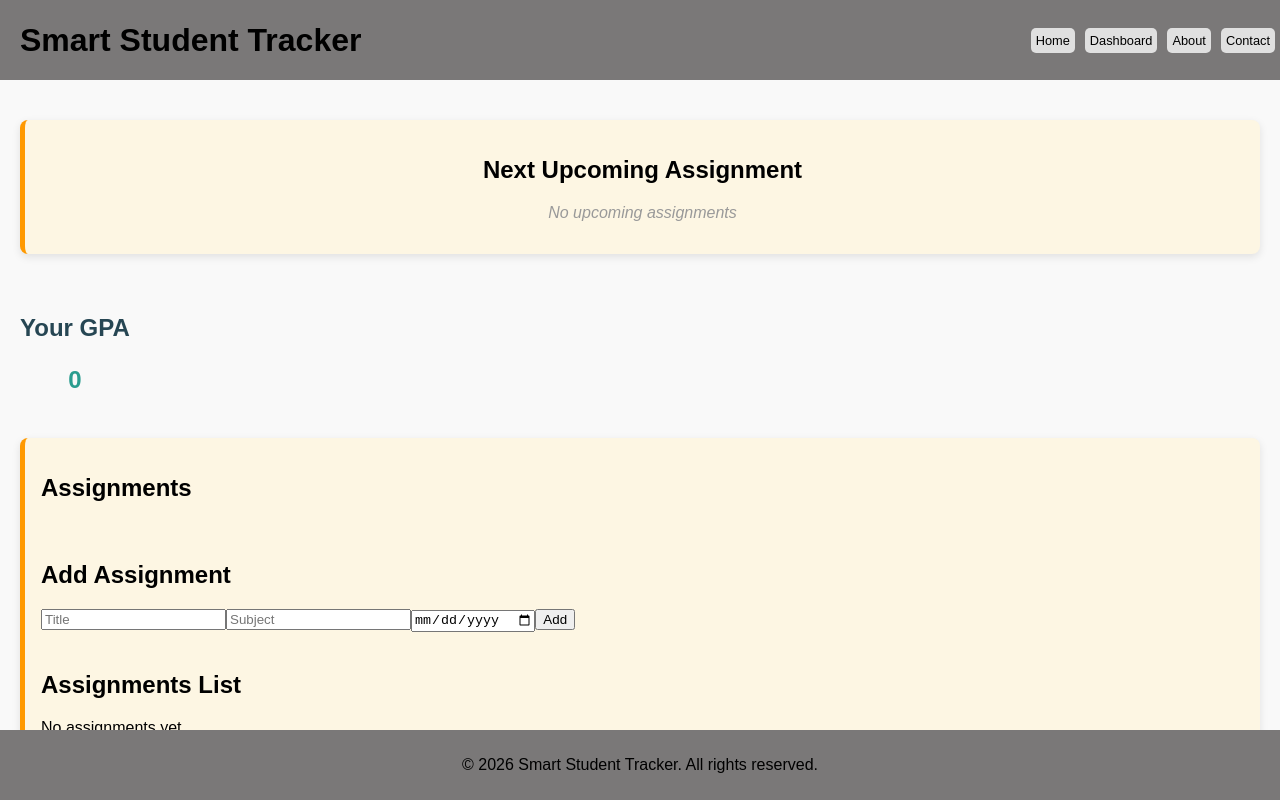
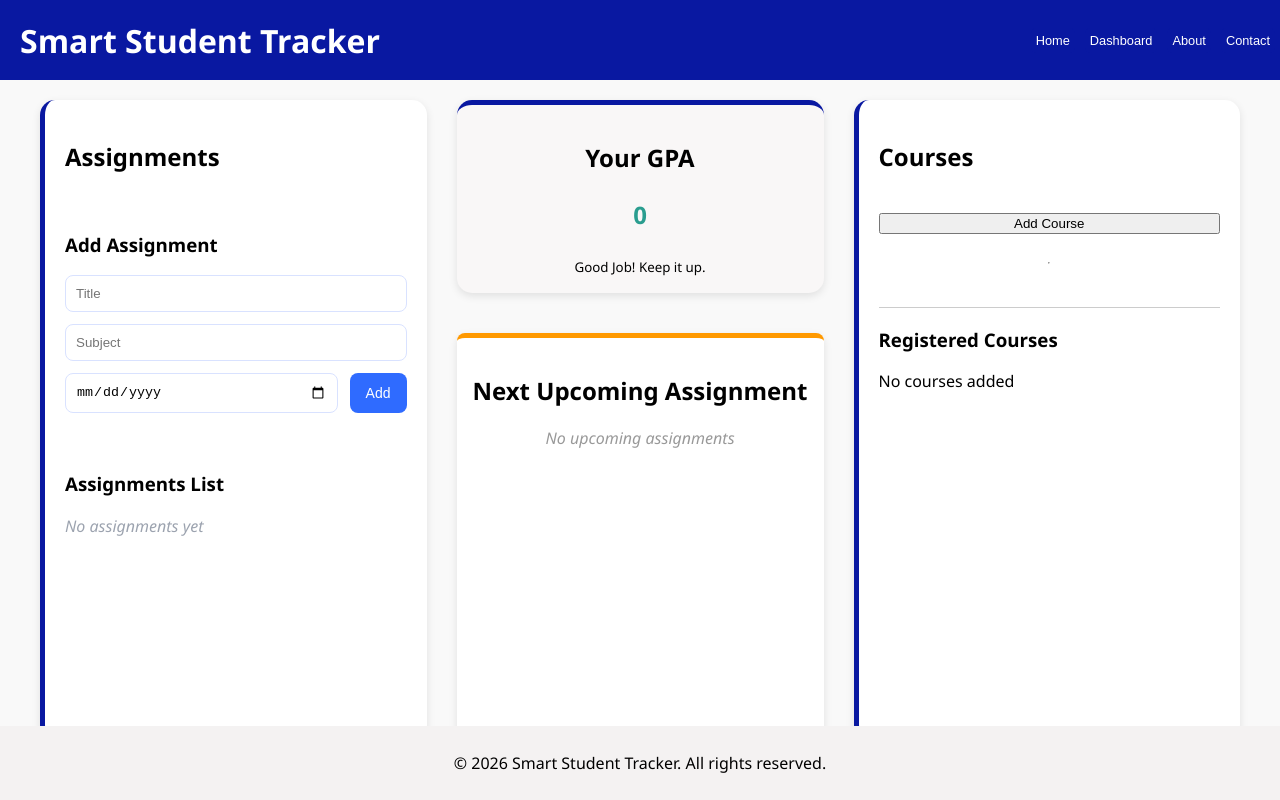
Before and after one commit to Navya-git-account/smart-student-tracker-react-app, a React (Vite) app: page / in a window 1280 px wide. Both pictures are taken after a click on the button "Dashboard". Built offline with nearby package versions, Linux system fonts and the light colour scheme.

Commit message:
I have changed css styling of assignment form and added edit button

```diff
--- a/src/App.css
+++ b/src/App.css
@@ -1,31 +1,51 @@
-/* =================== Dashboard Flex Layout =================== */
+/* =================== Dashboard Layout =================== */
 .dashboard-flex {
   display: flex;
   flex-wrap: wrap;
-  gap: 20px;
-  padding: 60px 20px 80px 20px;
+  gap: 10px;
+  padding: 40px 20px 60px 20px;
   justify-content: space-between;
+  align-items: flex-start;
 }
 
-/* Generic block styling */
-.block {
-  flex: 1 1 45%; /* grow/shrink, min width 45% */
-  background-color: #f4f4f9;
-  border: 2px solid #3f404656;
-  border-radius: 12px;
-  padding: 20px;
-  box-shadow: 0 3px 8px rgba(0,0,0,0.1);
-  margin-bottom: 20px;
+/* =================== Columns =================== */
+.left-column,
+.right-column {
+  flex: 1;           /* all grow equally */
+  min-width: 250px;  /* ensures responsive shrink doesn’t break layout */
+  max-width: none;
+  display: flex;
 }
-
+.middle-column {
+  display: flex;
+  flex-direction: column;
+  gap: 10px;
+}
+.middle-block {
+  display: flex;
+  flex-direction: column;
+  gap: 10px;           /* spacing between GPA and Upcoming */
+  flex: 1;             /* make the container fill middle column */
+}
 /* =================== GPA Block =================== */
 .gpa-block {
+  background-color: #f9f7f7;
+  border-top: 5px solid #0918a1;
+  box-shadow: 0 3px 8px rgba(0,0,0,0.1);
+  padding: 16px;
+  border-radius: 15px;
   text-align: center;
+  margin: 60px 0px 10px;
+
+}
+.gpa-block:hover {
+  transform: translateY(-1px);
+  box-shadow: 0 4px 12px rgba(0,0,0,0.15);
 }
 
 .gpa-block h2 {
   margin-bottom: 10px;
-  color: #264653;
+  color: #000000;
 }
 
 .gpa-block p {
@@ -35,33 +55,108 @@
 }
 
 /* =================== Assignment / Course Cards =================== */
-.assignment-card,
-.course-card {
-  background-color: #fffbe6;
-  border: 1px solid #ffd580;
-  border-radius: 8px;
-  padding: 12px;
-  margin-bottom: 10px;
-  transition: transform 0.2s, box-shadow 0.2s;
+.assignmentform,
+.courseform {
+  background-color: #ffffff;
+  border-left: 5px solid #0918a1;
+  border-radius: 15px;
+  padding: 20px;
+  margin: 60px 20px 40px;
+  box-shadow: 0 3px 8px rgba(0,0,0,0.1);
+
+  display: flex;
+  flex-direction: column;
+  gap: 20px;
+
+  width: 100%;
+  m-width: 400px;
+  height: auto;
+  min-height: 600px;
+
+  overflow-y: auto;
 }
 
-.assignment-card:hover,
-.course-card:hover {
-  transform: translateY(-2px);
+.assignmentform:hover,
+.courseform:hover {
+  transform: translateY(-1px);
   box-shadow: 0 4px 12px rgba(0,0,0,0.15);
+}
+.assignment-form {
+  display: flex;
+  flex-wrap: wrap;
+  gap: 12px;
+  flex-direction: row;
+}
+.assignment-form input{
+  flex: 1;
+  padding: 10px;
+  border: 1px solid #d9e2ff;
+  border-radius: 8px;
+  outline: none;
+}
+.add-btn {
+  padding: 10px 16px;
+  border: none;
+  border-radius: 8px;
+  background: #2f6bff;
+  color: white;
+  font-size: 14px;
+  font-weight: 500;
+  cursor: pointer;
+  transition: all 0.2s ease;
 }
 
 .assignment-title {
   font-weight: 600;
-  font-size: 1.1rem;
-  color: #d35400;
-  margin-bottom: 4px;
+  color: #2563eb;
+  margin-bottom: 0;
 }
 
 .assignment-subject {
   font-size: 0.95rem;
   color: #555;
   margin-bottom: 4px;
+}
+.assignment-title.completed {
+  color: #16a34a; /* green */
+  text-decoration: line-through;
+}
+
+/* ACTION BUTTONS */
+.icon-btn {
+  border: none;
+  background: transparent;
+  cursor: pointer;
+  font-size: 16px;
+  padding: 6px;
+  border-radius: 6px;
+  transition: background 0.2s;
+}
+
+.icon-btn.edit {
+  color: #2563eb;
+}
+
+.icon-btn.delete {
+  color: #ef4444;
+}
+
+.icon-btn:hover {
+  background: #eef2ff;
+}
+
+/* VIEW ALL LINK */
+.view-all {
+  color: #2563eb;
+  margin-top: 10px;
+  cursor: pointer;
+  font-size: 14px;
+}
+
+/* EMPTY TEXT */
+.empty-text {
+  color: #9ca3af;
+  font-style: italic;
 }
 
 .assignment-deadline {
@@ -77,14 +172,20 @@
 
 /* =================== Upcoming Assignment Block =================== */
 .upcoming-deadline-block {
-  background-color: #fdf6e3;
-  border-left: 5px solid #ff9900;
+  background-color: #ffffff;
+  border-top: 5px solid #ff9900;
   padding: 16px;
   border-radius: 8px;
   box-shadow: 0 3px 8px rgba(0,0,0,0.1);
-  width: 100%;
-  margin: 60px auto 20px auto;
+  max-width: max-content;
+  min-height: 395px;
+  margin: 20px auto 20px auto;
   text-align: center;
+  overflow-y: auto;
+}
+.upcoming-deadline-block:hover {
+  transform: translateY(-1px);
+  box-shadow: 0 4px 12px rgba(0,0,0,0.15);
 }
 
 .no-assignment {
@@ -93,28 +194,12 @@
 }
 
 /* =================== Forms =================== */
-.assignmentform {
-  background-color: #fdf6e3;
-  border-left: 5px solid #ff9900;
-  padding: 16px;
-  border-radius: 8px;
-  box-shadow: 0 3px 8px rgba(0,0,0,0.1);
-  display: flex;
-  flex-direction: column;
-  gap: 20px;
-  width: 100%;
+
+.assignment-list {
+  margin-top: 20px;
 }
-.courseform {
-    background-color: #fdf6e3;
-  border-left: 5px solid #ff9900;
-  padding: 16px;
-  border-radius: 8px;
-  box-shadow: 0 3px 8px rgba(0,0,0,0.1);
-  display: flex;
-  flex-direction: column;
-  gap: 20px;
-  width: 100%;
-}
+
+
 /* Scrollable course list */
 .course-list-container {
   max-height: 300px;
@@ -123,23 +208,158 @@
   margin-top: 15px;
   border-top: 1px solid #ccc;
 }
+.assignment-row {
+  display: flex;
+  justify-content: space-between;
+  align-items: center;
+  background: #f9fafc;
+  border-radius: 12px;
+  padding: 14px;
+  margin-bottom: 12px;
+  border: 1px solid #e5e7eb;
+  transition: all 0.2s ease;
+}
+.assignment-row:hover {
+  box-shadow: 0 4px 12px rgba(0,0,0,0.08);
+}
 
-/* =================== Responsive =================== */
+/* LEFT SIDE */
+.assignment-left {
+  display: flex;
+  align-items: center;
+  gap: 12px;
+}
+
+.assignment-left input[type="checkbox"] {
+  width: 18px;
+  height: 18px;
+  accent-color: #22c55e; /* green */
+  cursor: pointer;
+}
+/* =================== Pages =================== */
+.home-page,
+.about-page,
+.contact-page {
+  height: calc(100vh - 100px);
+  display: flex;
+  justify-content: center;
+  align-items: center;
+  flex-direction: column;
+  text-align: center;
+}
+/* =================== Header =================== */
+.header {
+  position: fixed;
+  top: 0;
+  left: 0;
+  height: clamp(60px, 8vw, 80px);
+  width: 100%;
+  background-color: #0918a1;
+  color: white;
+  display: flex;
+  align-items: center;
+  justify-content: space-between; /* ✅ FIX */
+  padding: 0 clamp(10px, 5vw, 20px);
+  z-index: 1000;
+}
+
+.nav-header {
+  flex: 1;
+  display: flex;
+  justify-content: flex-end;
+  padding: 25px;
+  gap: clamp(5px, 2vw, 10px);
+  overflow-x: auto;
+}
+
+.nav-header button {
+  flex: 0 0 auto;
+  padding: clamp(5px, 1vw, 5px) clamp(5px, 1vw, 5px);
+  cursor: pointer;
+  border: none;
+  border-radius: 5px;
+  font-size: clamp(12px, 1vw, 16px);
+  white-space: nowrap;
+  background-color: #0918a1;
+  color: white;
+  transition: background 0.3s;
+}
+
+.nav-header button:hover {
+  background-color: #0c046c;
+}
+.hamburger {
+  display: none;
+  flex-direction: column;
+  gap: 5px;
+  cursor: pointer;
+  padding: 25px;
+  margin-left: auto;
+}
+
+.hamburger div {
+  width: 25px;
+  height: 3px;
+  background: white;
+}
+/* =================== Footer =================== */
+.footer {
+  position: fixed;
+  left: 0;
+  bottom: 0;
+  width: 100%;
+  background-color: #f4f2f2;
+  text-align: center;
+  padding: 10px 0;
+}
+
+/* ================= BREAKPOINT 1 (TABLET) ================= */
+@media (max-width: 1024px) {
+  .dashboard-flex {
+    flex-wrap: wrap;
+  }
+
+  .left-column,
+  .middle-column,
+  .right-column {
+    flex: 1 1 48%;
+  }
+}
+
+/* ================= BREAKPOINT 2 (MOBILE) ================= */
 @media (max-width: 767px) {
-  .block {
-    flex: 1 1 100%;
-  }
+
+  /* Stack layout */
   .dashboard-flex {
     flex-direction: column;
-    gap: 15px;
-    padding: 10px;
   }
 
-  .assignmentform,
-  .courseform,
-  .gpa-block {
+  .left-column,
+  .middle-column,
+  .right-column {
     width: 100%;
-    margin: 10px auto;
-    padding: 15px;
+  }
+
+  /* Hamburger visible */
+  .hamburger {
+    display: flex;
+  }
+
+  /* Hide nav by default */
+  .nav-header {
+    display: none;
+    flex-direction: column;
+    position: absolute;
+    top: 100%;
+    right: 10px;
+    width: 200px;
+    background: #0918a1;
+    padding: 10px;
+    border-radius: 10px;
+  }
+
+  /* Show when active */
+  .nav-header.active {
+    display: flex;
   }
 }
--- a/src/App.jsx
+++ b/src/App.jsx
@@ -16,9 +16,21 @@ function App() {
   const [assignments, setAssignments] = useState([]);
   const [courses, setCourses] = useState([]);
   const [showCourseForm, setShowCourseForm] = useState(false);
+  const [editingAssignment, setEditingAssignment] = useState(null);
 
   const handleAddAssignment = (newAssignment) => {
-    setAssignments(prev => [...prev, newAssignment]);
+    setAssignments(prev => {
+      const exists = prev.find(a => a.id === newAssignment.id);
+
+      if (exists) {
+        return prev.map(a =>
+          a.id === newAssignment.id ? newAssignment : a
+        );
+      }
+      return [...prev, newAssignment];
+    });
+
+    setEditingAssignment(null);
   };
 
   const handleToggleCompleted = (id) => {
@@ -26,9 +38,22 @@ function App() {
       prev.map(a => a.id === id ? { ...a, completed: !a.completed } : a)
     );
   };
-  const handleDeleteAssignment = (id) => {
-    setAssignments(prev => prev.filter(a => a.id !== id));
+  const handleDeleteAssignment = (id) => { setAssignments(prev => prev.filter(a => a.id !== id)); };
+
+  const handleEditAssignment = (assignment) => {
+    setEditingAssignment(assignment);
+
   };
+  const handleUpdateAssignment = (updatedAssignment) => {
+    setAssignments(prev =>
+      prev.map(a =>
+        a.id === updatedAssignment.id ? updatedAssignment : a
+      )
+    );
+
+    setEditingAssignment(null);
+  };
+
 
   const addCourse = (course) => {
     setCourses([...courses, course]);
@@ -111,23 +136,47 @@ function App() {
         )}
         {activePage === "dashboard" && (
           <div className="dashboard-flex">
+            {/* Assignment Block */}
+            <div className="left-column" >
+              <div className="assignmentform">
+                <h2>Assignments</h2>
+                <AssignmentForm
+                  onAdd={handleAddAssignment}
+                  onUpdate={handleUpdateAssignment}
+                  editingAssignment={editingAssignment}
+                />
+                <AssignmentList
+                  assignments={assignments}
+                  onToggle={handleToggleCompleted}
+                  onDelete={handleDeleteAssignment}
+                  onEdit={handleEditAssignment}
+                />
+              </div>
+            </div>
+            <div className="middle-column">
+              <div className="middle-block">
+                <div className="gpa-block">
+                  <h2>Your GPA</h2>
+                  <p>{calculateGPA()}</p>
+                  <small> Good Job! Keep it up.</small>
+                </div>
                 <div className="upcoming-deadline-block">
                   <h2>Next Upcoming Assignment</h2>
                   {assignments.length === 0 ? (
                     <p className="no-assignment">No upcoming assignments</p>
                   ) : (() => {
                     const now = new Date();
-                const pending = assignments.filter(a => !a.completed && parseLocalDeadline(a.deadline) > now);
+                    const pending = assignments.filter(a => !a.completed && new Date(a.deadline + "T23:59:59") > now);
 
                     if (pending.length === 0) return <p>No upcoming assignments</p>;
 
-                const earliestDeadline = Math.min(...pending.map(a => parseLocalDeadline(a.deadline).getTime()));
+                    const earliestDeadline = Math.min(...pending.map(a => new Date(a.deadline + "T23:59:59").getTime()));
                     const upcomingAssignments = pending.filter(
-                  a => parseLocalDeadline(a.deadline).getTime() === earliestDeadline
+                      a => new Date(a.deadline + "T23:59:59").getTime() === earliestDeadline
                     );
 
                     return upcomingAssignments.map(a => {
-                  const timeLeft = Math.max(parseLocalDeadline(a.deadline) - now, 0);
+                      const timeLeft = Math.max(new Date(a.deadline + "T23:59:59") - now, 0);
                       const hours = Math.floor(timeLeft / (1000 * 60 * 60));
                       const minutes = Math.floor((timeLeft % (1000 * 60 * 60)) / (1000 * 60));
 
@@ -136,7 +185,7 @@ function App() {
                           <p className="assignment-title">{a.title}</p>
                           <p className="assignment-subject">({a.subject})</p>
                           <p className="assignment-deadline">
-                        Due: {parseLocalDeadline(a.deadline).toLocaleString()}
+                            Due: {new Date(a.deadline + "T23:59:59").toLocaleString()}
                           </p>
                           <p className="assignment-countdown">⏳ Time left: {hours}h {minutes}m</p>
                         </div>
@@ -144,21 +193,10 @@ function App() {
                     });
                   })()}
                 </div>
-            <div className="gpa-block">
-              <h2>Your GPA</h2>
-              <p>{calculateGPA()}</p>
               </div>
-            {/* Assignment Block */}
-            <div className="assignmentform">
-              <h2>Assignments</h2>
-              <AssignmentForm onAdd={handleAddAssignment} />
-              <AssignmentList
-                assignments={assignments}
-                onToggle={handleToggleCompleted}
-                onDelete={handleDeleteAssignment}
-              />
             </div>
             {/* Course Block */}
+            <div className="right-column">
               <div className="courseform">
                 <h2>Courses</h2>
 
@@ -187,6 +225,7 @@ function App() {
                 {/* Course List */}
                 <div className="course-list-container">
                   <CourseList courses={courses} onDelete={deleteCourse} />
+                </div>
               </div>
             </div>
           </div>
--- a/src/components/AssignmentForm.jsx
+++ b/src/components/AssignmentForm.jsx
@@ -1,13 +1,21 @@
-import { useState } from "react";
+import { useState, useEffect } from "react";
 
-function AssignmentForm({ onAdd }) {
+function AssignmentForm({ onAdd, editingAssignment }) {
   const [title, setTitle] = useState("");
   const [subject, setSubject] = useState("");
   const [deadline, setDeadline] = useState("");
   const [error, setError] = useState("");
 
-  // Get today's date in YYYY-MM-DD format
   const today = new Date().toISOString().split("T")[0];
+
+
+  useEffect(() => {
+    if (editingAssignment) {
+      setTitle(editingAssignment.title);
+      setSubject(editingAssignment.subject);
+      setDeadline(editingAssignment.deadline);
+    }
+  }, [editingAssignment]);
 
   const handleSubmit = (e) => {
     e.preventDefault();
@@ -18,11 +26,11 @@ function AssignmentForm({ onAdd }) {
     }
 
     const newAssignment = {
-      id: Date.now(),
+      id: editingAssignment ? editingAssignment.id : Date.now(),
       title,
       subject,
       deadline,
-      completed: false,
+      completed: editingAssignment ? editingAssignment.completed : false,
     };
 
     onAdd(newAssignment);
@@ -35,12 +43,12 @@ function AssignmentForm({ onAdd }) {
   };
 
   return (
-    <section>
-      <h2>Add Assignment</h2>
+    <section className="assignment-form-section">
+      <h3>Add Assignment</h3>
 
-      {error && <p style={{ color: "red" }}>{error}</p>}
+      {error && <p className="error-text">{error}</p>}
 
-      <form onSubmit={handleSubmit}>
+      <form className="assignment-form" onSubmit={handleSubmit}>
         <input
           type="text"
           placeholder="Title"
@@ -59,10 +67,28 @@ function AssignmentForm({ onAdd }) {
           type="date"
           value={deadline}
           onChange={(e) => setDeadline(e.target.value)}
-          min={today} // <-- Now works correctly
+          min={today}
         />
+        <button type="submit"
+        className="add-btn">
+          {editingAssignment ? "Update" : "Add"}
+        </button>
 
-        <button type="submit">Add</button>
+        {/* ✅ Cancel button (only in edit mode) */}
+        {editingAssignment && (
+          <button
+            type="button"
+            className="cancel-btn"
+            onClick={() => {
+              setTitle("");
+              setSubject("");
+              setDeadline("");
+              setError("");
+            }}
+          >
+            Cancel
+          </button>
+        )}
       </form>
     </section>
   );
--- a/src/components/AssignmentList.jsx
+++ b/src/components/AssignmentList.jsx
@@ -1,36 +1,25 @@
 import AssignmentItem from "./AssignmentItem";
 
-function AssignmentList({ assignments, onToggle, onDelete }) {
+function AssignmentList({ assignments, onToggle, onDelete, onEdit }) {
   return (
-    <section>
-      <h2>Assignments List</h2>
+    <div className = "assignment-list">
+      <h3>Assignments List</h3>
 
       {assignments.length === 0 ? (
-        <p>No assignments yet</p>
+        <p className= "empty-text">No assignments yet</p>
       ) : (
-        <table border="1">
-          <thead>
-            <tr>
-              <th>Title</th>
-              <th>Subject</th>
-              <th>Deadline</th>
-              <th>Status</th>
-              <th>Action</th>
-            </tr>
-          </thead>
-          <tbody>
-            {assignments.map((item) => (
-              <AssignmentItem
-                key={item.id}
-                assignment={item}
-                onToggle={onToggle} // pass toggle from parent
-                onDelete={onDelete}
-              />
-            ))}
-          </tbody>
-        </table>
+        assignments.map((item) => (
+          <AssignmentItem
+            key={item.id}
+            assignment={item}
+            onToggle={onToggle}
+            onDelete={onDelete}
+            onEdit={onEdit}
+          />
+        ))
       )}
-    </section>
+
+    </div>
   );
 }
 
--- a/src/index.css
+++ b/src/index.css
@@ -1,4 +1,3 @@
-/* =================== Global Styles =================== */
 body, html {
   margin: 0;
   padding: 0;
@@ -6,103 +5,6 @@ body, html {
   height: 100%;
   overflow-x: hidden;
   overflow-y: auto;
-  font-family: Arial, sans-serif;
+  font-family: "Segoe UI", sans-serif;
   background-color: #f9f9f9;
 }
-
-/* =================== Header =================== */
-.header {
-  position: fixed;
-  top: 0;
-  left: 0;
-  height: clamp(60px, 8vw, 80px);
-  width: 100%;
-  background-color: #7a7878;
-  display: flex;
-  align-items: center;
-  padding: 0 clamp(10px, 5vw, 20px);
-  z-index: 1000;
-}
-
-.nav-header {
-  flex: 1;
-  display: flex;
-  justify-content: flex-end;
-  padding: 25px;
-  gap: clamp(5px, 2vw, 10px);
-  overflow-x: auto;
-}
-
-.nav-header button {
-  flex: 0 0 auto;
-  padding: clamp(5px, 1vw, 5px) clamp(5px, 1vw, 5px);
-  cursor: pointer;
-  border: none;
-  border-radius: 5px;
-  font-size: clamp(12px, 1vw, 16px);
-  white-space: nowrap;
-  background-color: #e0e0e0;
-  transition: background 0.3s;
-}
-
-.nav-header button:hover {
-  background-color: #d0d0d0;
-}
-
-.hamburger {
-  display: none;
-  flex-direction: column;
-  gap: 5px;
-  cursor: pointer;
-}
-.hamburger div {
-  width: 25px;
-  height: 3px;
-  background-color: #fff;
-}
-
-/* =================== Footer =================== */
-.footer {
-  position: fixed;
-  left: 0;
-  bottom: 0;
-  width: 100%;
-  background-color: #7a7878;
-  text-align: center;
-  padding: 10px 0;
-}
-
-/* =================== Pages =================== */
-.home-page,
-.about-page,
-.contact-page {
-  height: calc(100vh - 100px);
-  display: flex;
-  justify-content: center;
-  align-items: center;
-  flex-direction: column;
-  text-align: center;
-}
-
-/* ===== Mobile ===== */
-@media (max-width: 767px) {
-  .nav-header {
-    display: none; /* hide nav buttons by default */
-    flex-direction: column;
-    background-color: #7a7878;
-    position: absolute;
-    top: 100%;
-    right: 0;
-    width: 200px;
-    padding: 10px;
-    border-radius: 0 0 10px 10px;
-  }
-
-  .nav-header.active {
-    display: flex; /* show menu when hamburger clicked */
-  }
-
-  .hamburger {
-    display: flex; /* show hamburger icon */
-  }
-}
```
Also changed, not shown: src/components/AssignmentItem.jsx (+26 -15 lines). Lines whose indentation alone changed are shown as unchanged.
